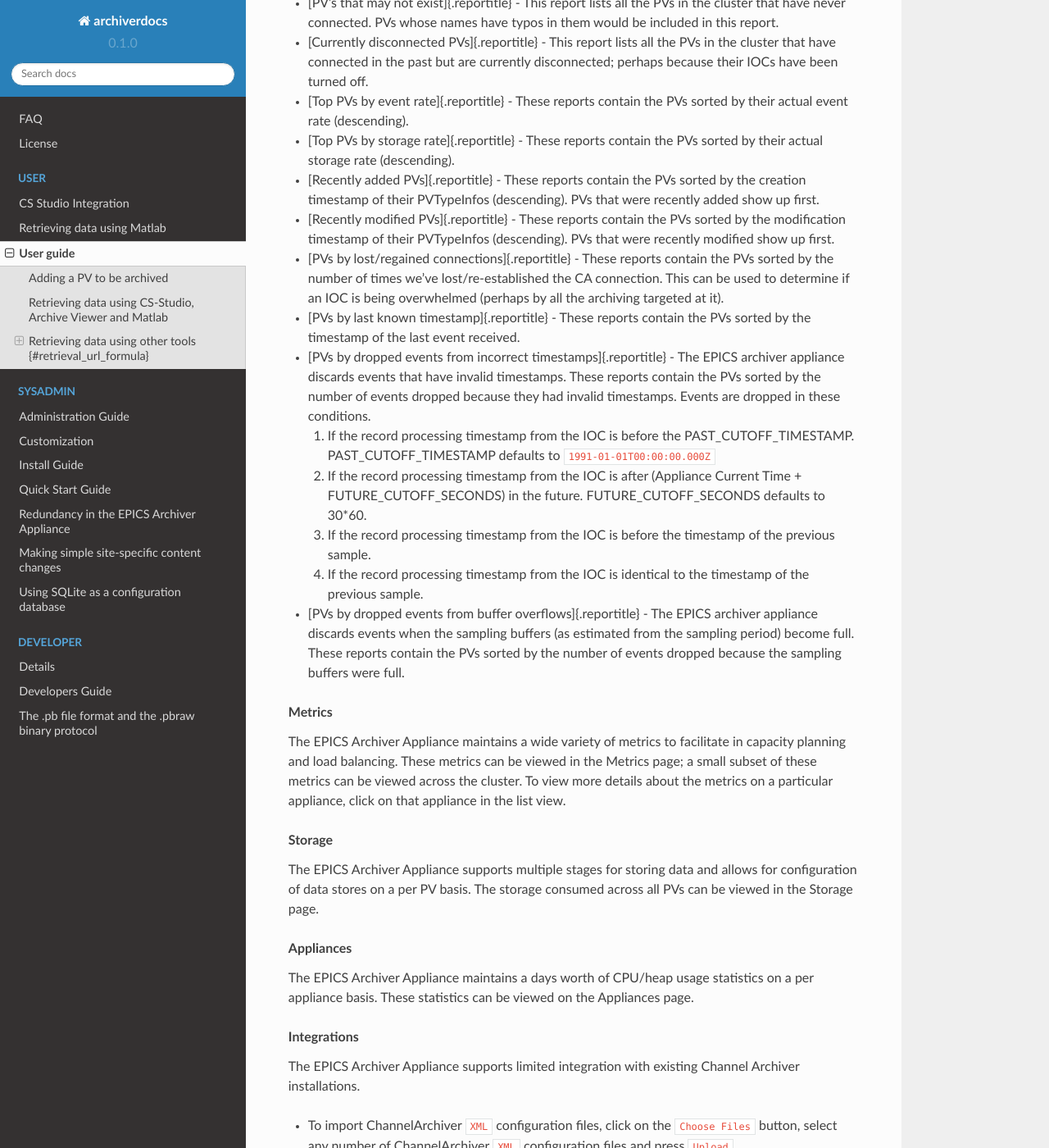
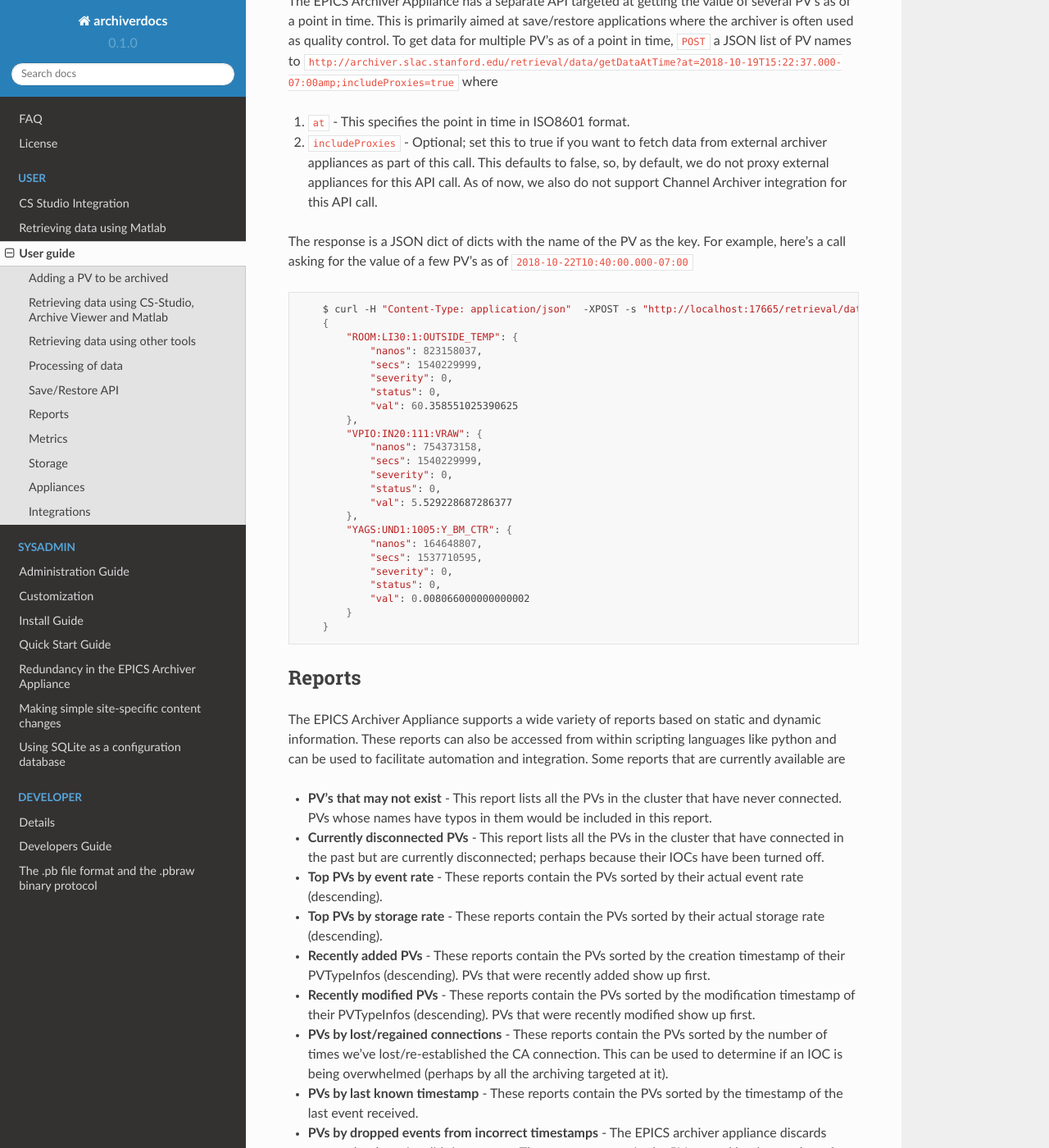
Before and after one commit to jacomago/archiver_docs_temp, a Sphinx documentation site: the page built from docs/source/user/userguide.md, in a window 1280 px wide and 1400 px high, scrolled down 7158 px. Shown: the whole window at 82% size. Built offline with Sphinx 7.4.7 and the Read the Docs theme 2.0.0, drawn with Linux system fonts in a browser that asks for light colours; pages that are not in the unit, such as notebooks, are missing from menus; some of the changed text lies outside the part shown.

Commit message:
fix user guide

````diff
--- a/docs/source/user/userguide.md
+++ b/docs/source/user/userguide.md
@@ -59,7 +59,6 @@ To check the status of a PV.
     particular request. This may change in the future based on user
     feedback.
 
-
 ## Retrieving data using CS-Studio, Archive Viewer and Matlab
 
 1. To retrieve data using the CS-Studio, see the
@@ -68,7 +67,7 @@ To check the status of a PV.
 3. To retrieve data using Matlab, see the [Matlab](./matlab)
     section.
 
-## Retrieving data using other tools {#retrieval_url_formula}
+## Retrieving data using other tools
 
 The EPICS Archiver Appliance supports data retrieval in multiple
 formats/MIME types. These are some of the few formats supported today;
@@ -203,8 +202,7 @@ before returning it to the client. To plot `test:pv:123` with the
 `mean_3600` operator in the ArchiveViewer, plot
 `mean_3600(test:pv:123)`.
 
-The EPICS archiver appliance uses [Apache Commons
-Math](http://commons.apache.org/proper/commons-math/) for its data
+The EPICS archiver appliance uses [Apache Commons Math](http://commons.apache.org/proper/commons-math/) for its data
 processing. Many operators bin the data into bins whose sizes are
 specified as part of the operator itself. For example, the `mean_3600`
 operator bins the data into bins that are 3600 seconds wide. The default
@@ -264,6 +294,7 @@ The response is a JSON dict of dicts with the name of the PV as the key.
 For example, here\'s a call asking for the value of a few PV\'s as of
 `2018-10-22T10:40:00.000-07:00`
 
+```bash
     $ curl -H "Content-Type: application/json"  -XPOST -s "http://localhost:17665/retrieval/data/getDataAtTime?at=2018-10-22T10:40:00.000-07:00&includeProxies=true" -d '["VPIO:IN20:111:VRAW", "ROOM:LI30:1:OUTSIDE_TEMP", "YAGS:UND1:1005:Y_BM_CTR", "A_nonexistent_pv" ]'
     {
         "ROOM:LI30:1:OUTSIDE_TEMP": {
@@ -288,11 +319,9 @@ For example, here\'s a call asking for the value of a few PV\'s as of
             "val": 0.008066000000000002
         }
     }
-:::
+```
 
-::: {#Reports .section}
-
-### Reports
+## Reports
 
 The EPICS Archiver Appliance supports a wide variety of reports based on
 static and dynamic information. These reports can also be accessed from
@@ -300,31 +329,31 @@ within scripting languages like python and can be used to facilitate
 automation and integration. Some reports that are currently available
 are
 
-- [PV\'s that may not exist]{.reportitle} - This report lists all the
+- **PV\'s that may not exist** - This report lists all the
     PVs in the cluster that have never connected. PVs whose names have
     typos in them would be included in this report.
-- [Currently disconnected PVs]{.reportitle} - This report lists all
+- **Currently disconnected PVs** - This report lists all
     the PVs in the cluster that have connected in the past but are
     currently disconnected; perhaps because their IOCs have been turned
     off.
-- [Top PVs by event rate]{.reportitle} - These reports contain the PVs
+- **Top PVs by event rate** - These reports contain the PVs
     sorted by their actual event rate (descending).
-- [Top PVs by storage rate]{.reportitle} - These reports contain the
+- **Top PVs by storage rate** - These reports contain the
     PVs sorted by their actual storage rate (descending).
-- [Recently added PVs]{.reportitle} - These reports contain the PVs
+- **Recently added PVs** - These reports contain the PVs
     sorted by the creation timestamp of their PVTypeInfos (descending).
     PVs that were recently added show up first.
-- [Recently modified PVs]{.reportitle} - These reports contain the PVs
+- **Recently modified PVs** - These reports contain the PVs
     sorted by the modification timestamp of their PVTypeInfos
     (descending). PVs that were recently modified show up first.
-- [PVs by lost/regained connections]{.reportitle} - These reports
+- **PVs by lost/regained connections** - These reports
     contain the PVs sorted by the number of times we\'ve
     lost/re-established the CA connection. This can be used to determine
     if an IOC is being overwhelmed (perhaps by all the archiving
     targeted at it).
-- [PVs by last known timestamp]{.reportitle} - These reports contain
+- **PVs by last known timestamp** - These reports contain
     the PVs sorted by the timestamp of the last event received.
-- [PVs by dropped events from incorrect timestamps]{.reportitle} - The
+- **PVs by dropped events from incorrect timestamps** - The
     EPICS archiver appliance discards events that have invalid
     timestamps. These reports contain the PVs sorted by the number of
     events dropped because they had invalid timestamps. Events are
@@ -339,45 +368,33 @@ are
         timestamp of the previous sample.
     4. If the record processing timestamp from the IOC is identical to
         the timestamp of the previous sample.
-- [PVs by dropped events from buffer overflows]{.reportitle} - The
+- **PVs by dropped events from buffer overflows** - The
     EPICS archiver appliance discards events when the sampling buffers
     (as estimated from the sampling period) become full. These reports
     contain the PVs sorted by the number of events dropped because the
     sampling buffers were full.
-:::
 
-::: {#Metrics .section}
-
-### Metrics
+## Metrics
 
 The EPICS Archiver Appliance maintains a wide variety of metrics to
 facilitate in capacity planning and load balancing. These metrics can be
 viewed in the Metrics page; a small subset of these metrics can be
 viewed across the cluster. To view more details about the metrics on a
 particular appliance, click on that appliance in the list view.
-:::
 
-::: {#Storage .section}
-
-### Storage
+## Storage
 
 The EPICS Archiver Appliance supports multiple stages for storing data
 and allows for configuration of data stores on a per PV basis. The
 storage consumed across all PVs can be viewed in the Storage page.
-:::
 
-::: {#Appliances .section}
-
-### Appliances
+## Appliances
 
 The EPICS Archiver Appliance maintains a days worth of CPU/heap usage
 statistics on a per appliance basis. These statistics can be viewed on
 the Appliances page.
-:::
 
-::: {#Integrations .section}
-
-### Integrations
+## Integrations
 
 The EPICS Archiver Appliance supports limited integration with existing
 Channel Archiver installations.
@@ -395,5 +412,3 @@ Channel Archiver installations.
     EPICS Archiver Appliance uses the `archiver.names` method to
     determine the PVs that are hosted by the ChannelArchiver `XML-RPC`
     data server and adds this server as a data source for these PVs.
-:::
-::::::::::::::::
````
Also changed, not shown: other parts of docs/source/user/userguide.md (+57 -25 lines).
